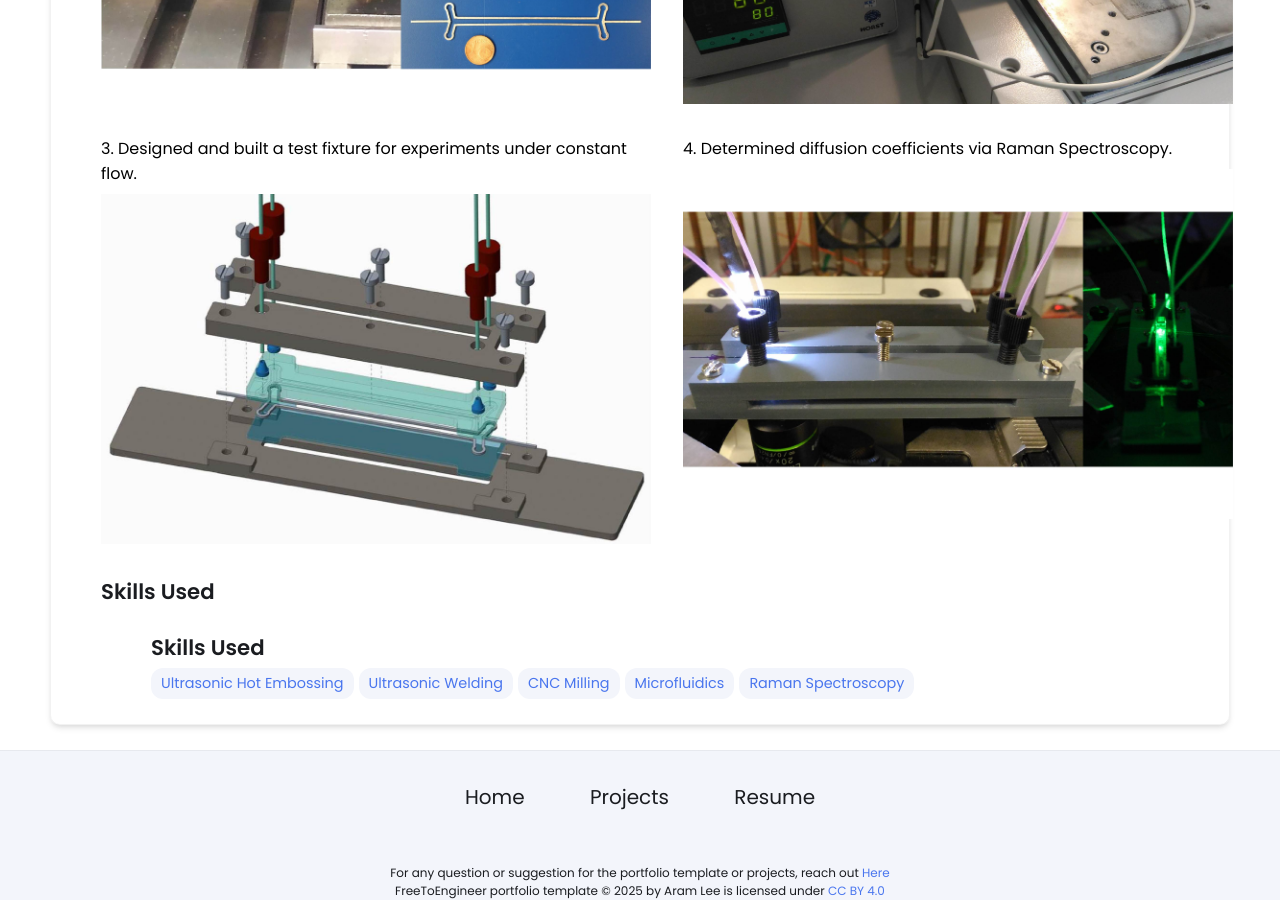
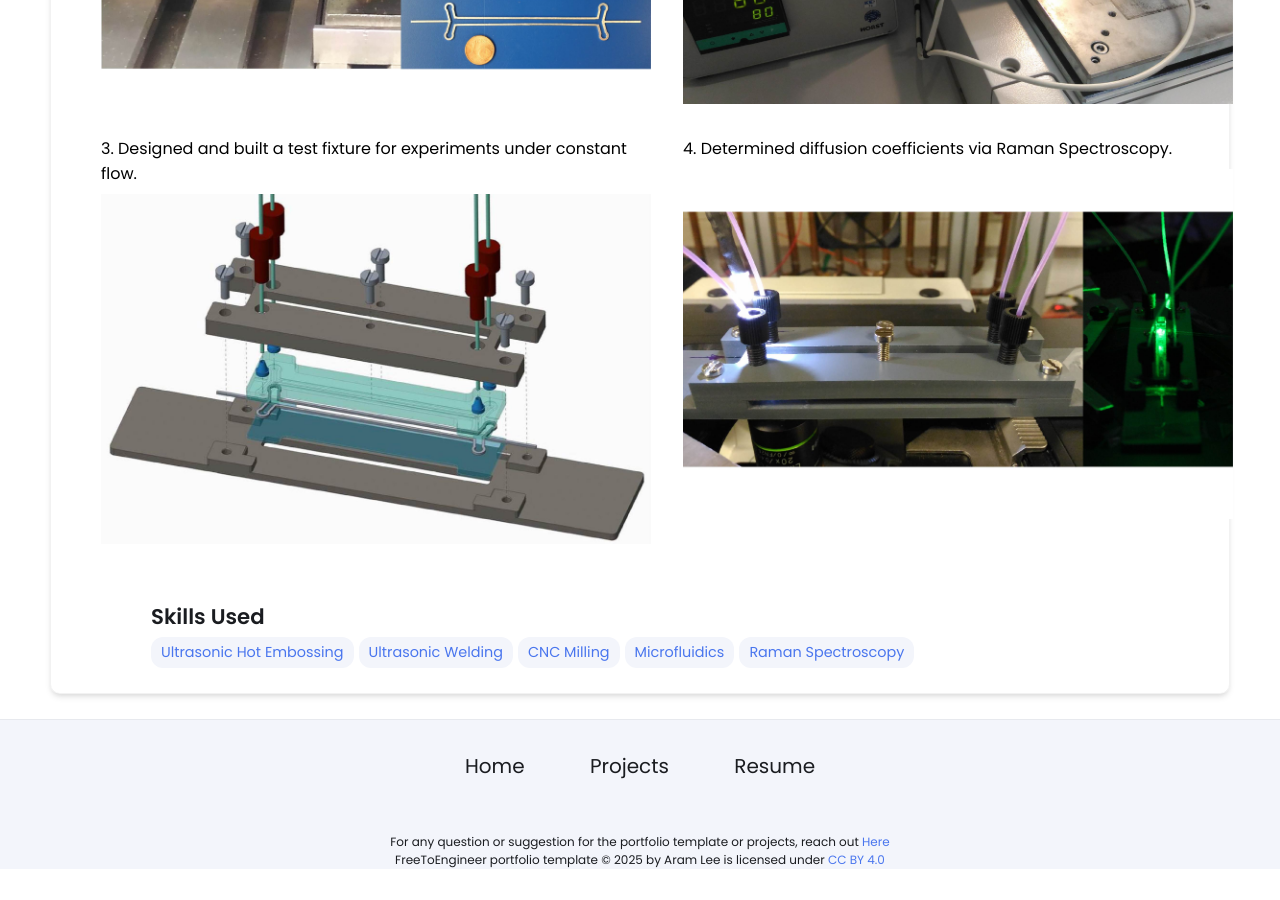
Before and after one commit to HagenGress/HagenGress.github.io, a Jekyll site: the page built from _projects/microfluidic-channel/index.md, in a window 1280 px wide and 900 px high, scrolled down 884 px. Built offline with Jekyll 4.4.1, drawn with Linux system fonts in a browser that asks for light colours; after the commit the page ends 1753 px from its top, so only the background shows below that.

Commit message:
Update index.md

```diff
--- a/_projects/microfluidic-channel/index.md
+++ b/_projects/microfluidic-channel/index.md
@@ -22,8 +22,6 @@ main-image: /Microchannel_TitlePicture-01.jpg
      Microchannel_4.jpg::Determined diffusion coefficients via Raman Spectroscopy."
    width="550"
 %}
-
-## Skills Used
 
 <div class="summary">
   <div class="skills-card">
```
